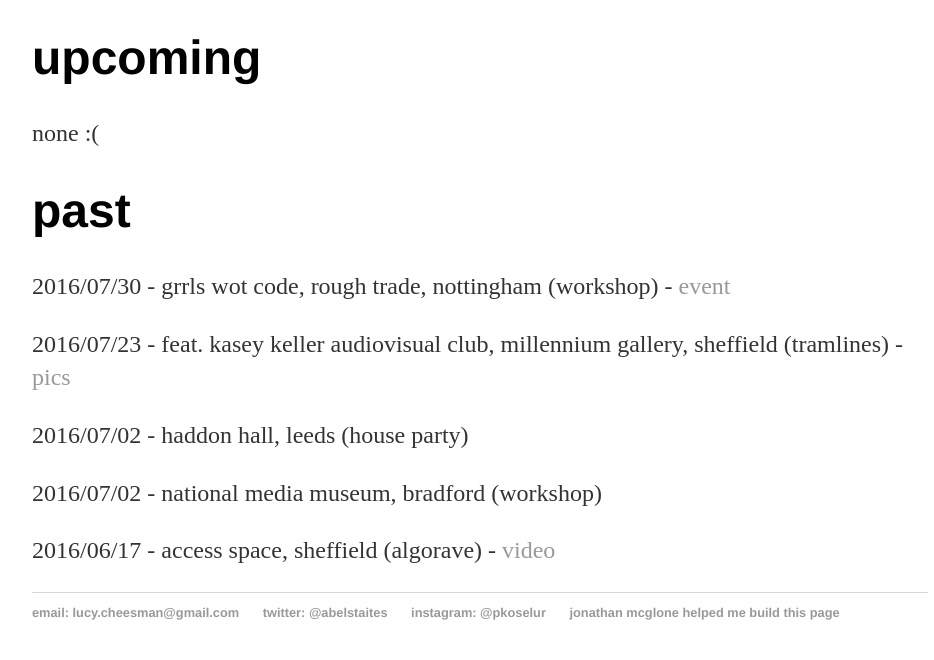
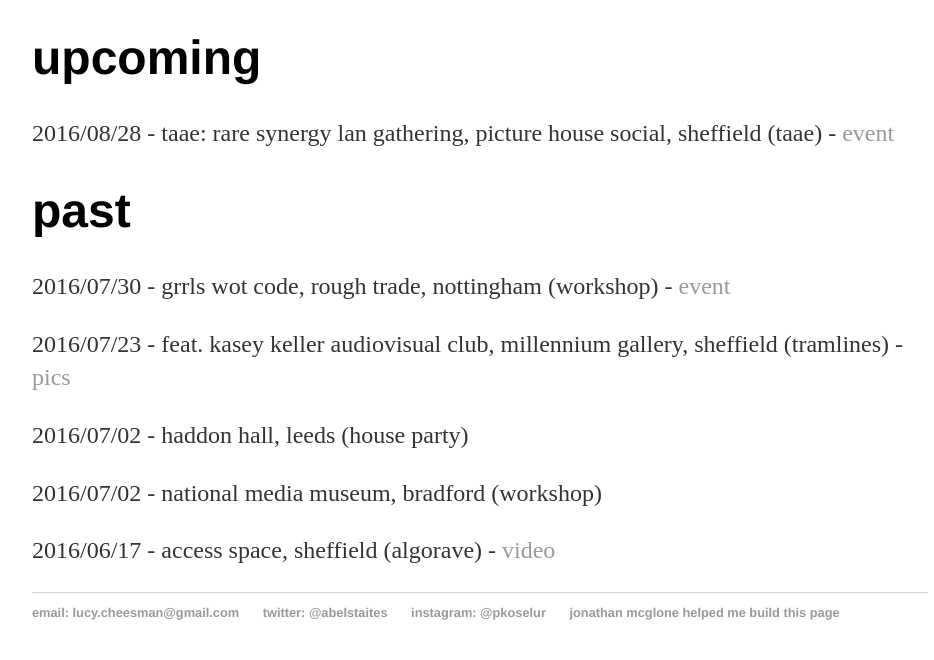
Before and after one commit to heavy-lifting/heavy-lifting.github.io, a Jekyll site: the page built from index.html, in a window 1280 px wide. Shown: the part 960-1620 px from the top of the page, without its empty margins (160-1094 px from the left). Built offline with Jekyll 4.4.1, drawn with Linux system fonts in a browser that asks for light colours.

Commit message:
Update index.html

```diff
--- a/index.html
+++ b/index.html
@@ -17,7 +17,7 @@ or/heavy_lifting.jpg' width="891" height="668" style="vertical-align:middle" alt
 
 <div class="upcoming"> <!-- DON'T FORGET TO UPDATE THE 'SHOWS' PAGE TOO-->
 	<h1>upcoming</h1>
-	<p>none :(</p>
+	<p>2016/08/28 - taae: rare synergy lan gathering, picture house social, sheffield (taae) - <a href="https://www.facebook.com/events/1869507103276770/">event</a></p>
 </div><!-- /.blurb -->
 
 <div class="past"> <!-- DON'T FORGET TO UPDATE THE 'SHOWS' PAGE TOO-->
```
